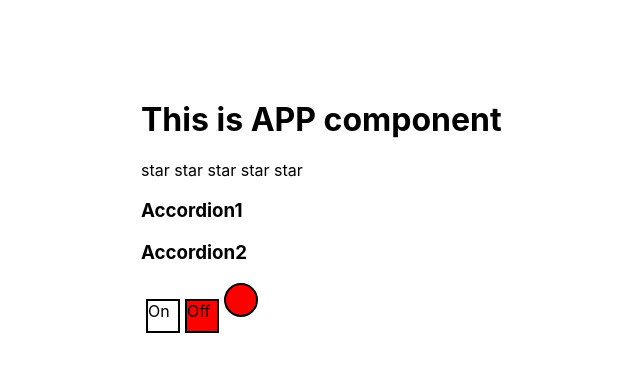
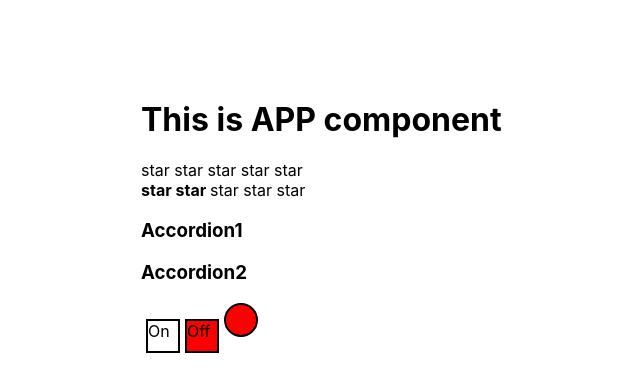
Before and after one commit to Olga841/react-kabzda-kak-podrbno, a React (Create React App) app: page / in a window 1280 px wide. Shown: the top 392 px of the page, without its empty margins (299-939 px from the left). Built offline with nearby package versions, Linux system fonts and the light colour scheme.

Commit message:
Refactor Rating to UncontrolledRating

```diff
--- a/src/App.tsx
+++ b/src/App.tsx
@@ -1,8 +1,9 @@
 import React, {useState} from 'react';
 import s from'./App.module.css';
 import {Accordion} from "./Accordion";
-import {Rating, RatingValueType} from "./Rating";
+import {UncontrolledRating, RatingValueType} from "./UncontrolledRating";
 import {OnOff} from "./OnOff";
+import {Rating} from "./Rating";
 
 type AppTitlePropsType = {
     title: string
@@ -14,7 +15,8 @@ function App() {
     return (
         <div className={s.app}>
             <AppTitle title={'This is APP component'}/>
-            <Rating/>
+            <UncontrolledRating />
+            <Rating value={2}/>
             <Accordion title={'Accordion1'} />
             <Accordion title={'Accordion2'} />
             <OnOff />
--- a/src/Rating.tsx
+++ b/src/Rating.tsx
@@ -2,27 +2,27 @@ import React, {useState} from "react";
 
 export type RatingValueType = 0 | 1 | 2 | 3 | 4 | 5
 type StarPropsType = {
-    value: RatingValueType
-    setValue: (value: RatingValueType) => void
+
     selected: boolean
 }
+type RatingPropsType = {
+    value: RatingValueType
+}
 
-export function Rating() {
+export function  Rating(props: RatingPropsType) {
     const [value, setValue] = useState(0)
-    console.log('Rating rendering...')
+    console.log('UncontrolledRating rendering...')
     return (
         <div>
-            <Star selected={value > 0} setValue={setValue} value={1}/>
-            <Star selected={value > 1} setValue={setValue} value={2}/>
-            <Star selected={value > 2} setValue={setValue} value={3}/>
-            <Star selected={value > 3} setValue={setValue} value={4}/>
-            <Star selected={value > 4} setValue={setValue} value={5}/>
+            <Star selected={props.value > 0}/>
+            <Star selected={props.value > 1}/>
+            <Star selected={props.value > 2}/>
+            <Star selected={props.value > 3}/>
+            <Star selected={props.value > 4}/>
         </div>
     )
 }
 
 function Star(props: StarPropsType) {
-    return <span onClick={() => {
-        props.setValue(props.value)
-    }}>{props.selected ? <b> star </b> : ' star '}</span>
+    return <span>{props.selected ? <b> star </b> : ' star '}</span>
 }
--- /dev/null
+++ b/src/UncontrolledRating.tsx
@@ -0,0 +1,28 @@
+import React, {useState} from "react";
+
+export type RatingValueType = 0 | 1 | 2 | 3 | 4 | 5
+type StarPropsType = {
+    value: RatingValueType
+    setValue: (value: RatingValueType) => void
+    selected: boolean
+}
+
+export function UncontrolledRating() {
+    const [value, setValue] = useState(0)
+    console.log('UncontrolledRating rendering...')
+    return (
+        <div>
+            <Star selected={value > 0} setValue={setValue} value={1}/>
+            <Star selected={value > 1} setValue={setValue} value={2}/>
+            <Star selected={value > 2} setValue={setValue} value={3}/>
+            <Star selected={value > 3} setValue={setValue} value={4}/>
+            <Star selected={value > 4} setValue={setValue} value={5}/>
+        </div>
+    )
+}
+
+function Star(props: StarPropsType) {
+    return <span onClick={() => {
+        props.setValue(props.value)
+    }}>{props.selected ? <b> star </b> : ' star '}</span>
+}
```
